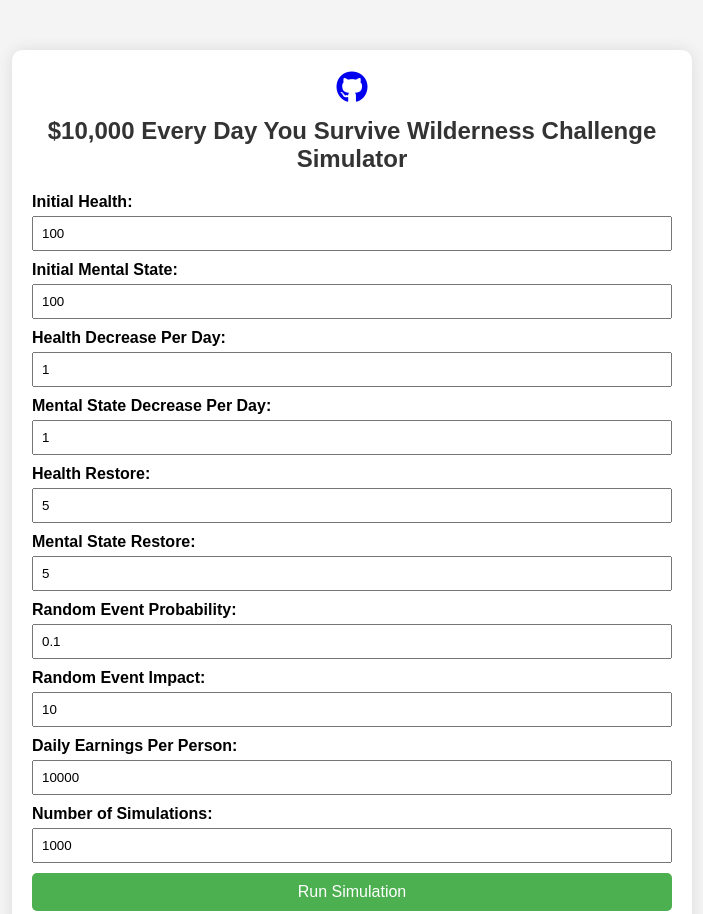
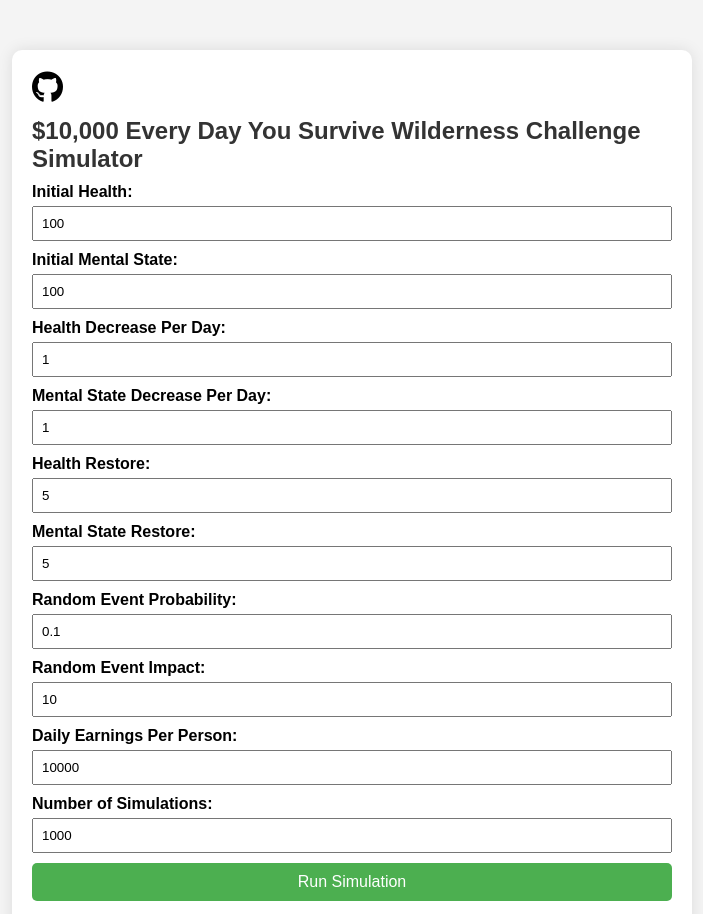
Before and after one commit to Shuggreal/MrBeastWildernesSimulator, a plain HTML site: page index.html in a window 1280 px wide. Shown: the top 914 px of the page, without its empty margins (288-991 px from the left). Drawn offline with Linux system fonts and the light colour scheme.

Commit message:
Update index.html

```diff
--- a/index.html
+++ b/index.html
@@ -10,16 +10,15 @@
 </head>
 <body>
     <div class="container">
-        <div class="header">
-            <!-- GitHub icon above the title -->
-            <a href="https://github.com/Shuggreal" target="_blank" class="github-link">
+        <!-- GitHub icon with link placed above the title -->
+        <div class="github-link">
+            <a href="https://github.com/Shuggreal" target="_blank">
                 <i class="fab fa-github"></i>
             </a>
-            <h1>$10,000 Every Day You Survive Wilderness Challenge Simulator</h1>
         </div>
 
+        <h1>$10,000 Every Day You Survive Wilderness Challenge Simulator</h1>
         <form id="simulationForm">
-            <!-- Form fields -->
             <div class="input-group">
                 <label for="initialHealth">Initial Health:</label>
                 <input type="number" id="initialHealth" name="initialHealth" value="100">
@@ -62,7 +61,6 @@
             </div>
             <button type="submit">Run Simulation</button>
         </form>
-
         <div id="results">
             <h2>Results</h2>
             <p id="averageDaysStayed">Average days stayed: </p>
```
